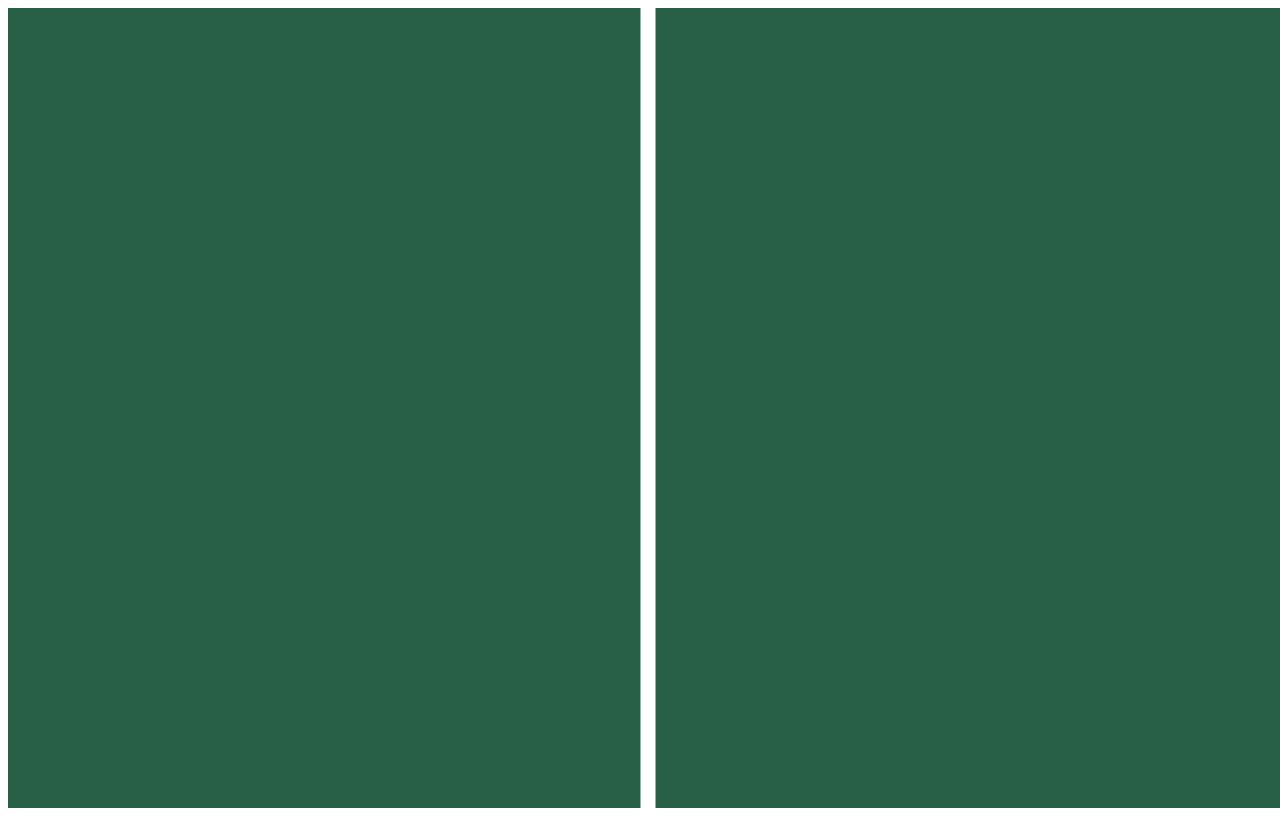
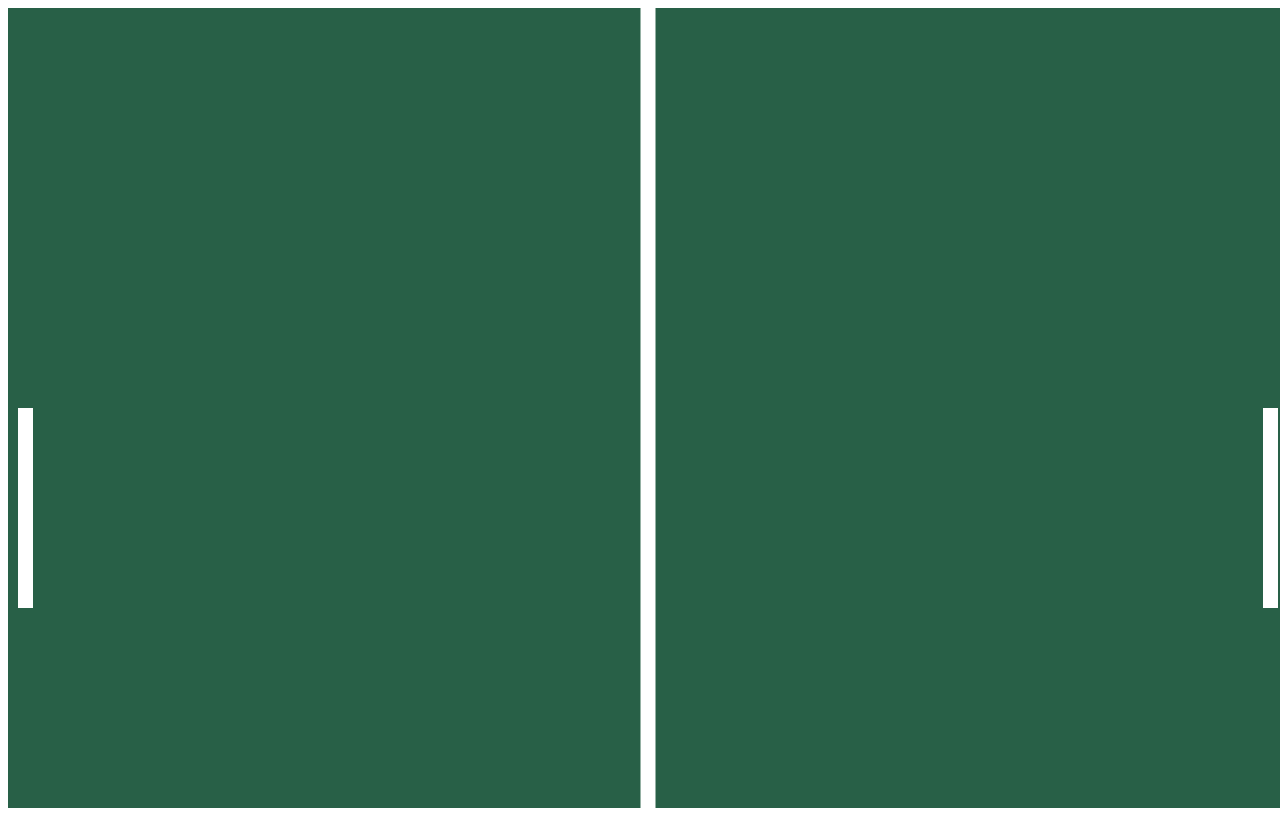
Before and after one commit to Nathan-N7/ping-pong-web, a plain HTML site: page index.html in a window 1280 px wide. Drawn offline with Linux system fonts and the light colour scheme.

Commit message:
add raquetes

```diff
--- a/index.html
+++ b/index.html
@@ -16,11 +16,19 @@
             canvasE1.height = canvasCtx.height = window.innerHeight;
         }
         function draw() {
+            //campo
             canvasCtx.fillStyle = "#286047";
             canvasCtx.fillRect(0, 0, window.innerWidth, window.innerHeight);
             canvasCtx.fillStyle = "#ffffff"
 
+            //linha central
             canvasCtx.fillRect(window.innerWidth / 2 - lineWidth / 2, 0, lineWidth, window.innerHeight);
+
+            //raquete esquerda
+            canvasCtx.fillRect(10, 400, lineWidth, 200);
+
+            //raquete direita
+            canvasCtx.fillRect(window.innerWidth - lineWidth - 10, 400, lineWidth, 200);
         }
         setup();
         draw();
```
